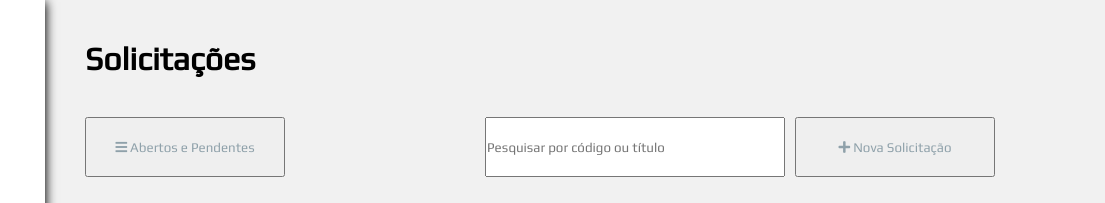
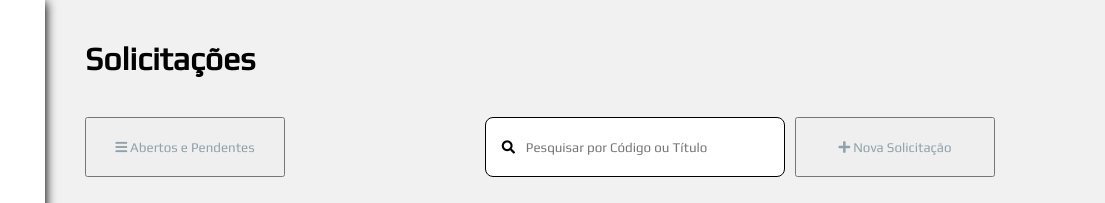
Before and after one commit to darlanaraujo/TelaGeoInova, a plain HTML site: page index.html in a window 1280 px wide. Shown: the top 203 px of the page, 175-1280 px from the left. Drawn offline with Linux system fonts and the light colour scheme.

Commit message:
Atualização 6
Nessa atualização foram corrigidos alguns efeitos do hover e foi modificado o formulário de pesquisa, consegui deixar igual ao solicitado.

```diff
--- a/css/estilo.css
+++ b/css/estilo.css
@@ -102,14 +102,6 @@ h1{
     text-align: center;
 }
 
-.pesquisa{
-    width: 300px;
-    height: 60px;
-    float: left;
-    box-sizing: border-box;
-    margin-left: 200px;
-}
-
 .btn1, .btn2{
     width: 200px;
     height: 60px;
@@ -127,6 +119,40 @@ h1{
 
 .btn2{
     margin-bottom: 40px;
+}
+
+/* Configurando o formulário de Pesquisa */
+
+.formPesquisa{
+    background-color: #fff;
+    float: left;
+    width: 300px;
+    height: 60px;
+    margin-left: 200px;
+    border: 1px solid;
+    border-radius: 8px;
+    box-sizing: border-box;
+}
+
+.formPesquisa input[type='text']{
+    float: left;
+    width: 90%;
+    height: 100%;
+    border: none;
+    background: transparent;
+    box-sizing: border-box;
+    padding-left: 10px;
+    outline: none;
+}
+
+.formPesquisa button{
+  float: left;
+  width: 10%;
+  height: 100%;
+  border: none;
+  box-sizing: border-box;
+  padding-left: 15px;
+  background: transparent;
 }
 
 /* Configuração das Tabelas */
@@ -217,4 +243,5 @@ button:hover{
     background-color: rgb(30, 136, 229);
     color: #fff;
     transition: .7s;
+    border-radius: 6px;
 }
--- /dev/null
+++ b/css/estiloBuscar.css
@@ -0,0 +1,34 @@
+*{
+
+
+}
+
+.formPesquisa{
+  float: left;
+  width: 300px;
+  height: 60px;
+  border: 1px solid rgb(241,241,241);
+  border-radius: 8px;
+  box-sizing: border-box;
+}
+
+.formPesquisa input[type='text']{
+  float: left;
+  width: 90%;
+  height: 100%;
+  border: none;
+  background: transparent;
+  box-sizing: border-box;
+  padding-left: 10px;
+  outline: none;
+}
+
+.formPesquisa button{
+  float: left;
+  width: 10%;
+  height: 100%;
+  border: none;
+  box-sizing: border-box;
+  padding-left: 15px;
+  background: transparent;
+}
--- a/index.html
+++ b/index.html
@@ -45,11 +45,14 @@
 
                     <button type="submit" name="btnListar" class="btn1"><i class="fas fa-bars"></i>  Abertos e Pendentes</button>
 
-                    <form method="get" action="">
-                        <input type="text" name="filtro" class="pesquisa" placeholder="Pesquisar por código ou título">
+                    <form action="" method="get"></form>
+                        <div class="formPesquisa">
+                            <button type="submit"><i class="fas fa-search"></i></button>
+                            <input type="text" value="" placeholder="Pesquisar por Código ou Título">
+                        </div>
                     </form>
 
-                    <button type="submit" name="btnListar" class="btn2"><li><i class="fas fa-plus"></i>  Nova Solicitação</button>
+                    <button type="submit" name="btnCadastrar" class="btn2"><li><i class="fas fa-plus"></i>  Nova Solicitação</button>
 
                 </div>
 
```
Also changed, not shown: index copy.html (deleted, +0 -78 lines), 1 other file.
